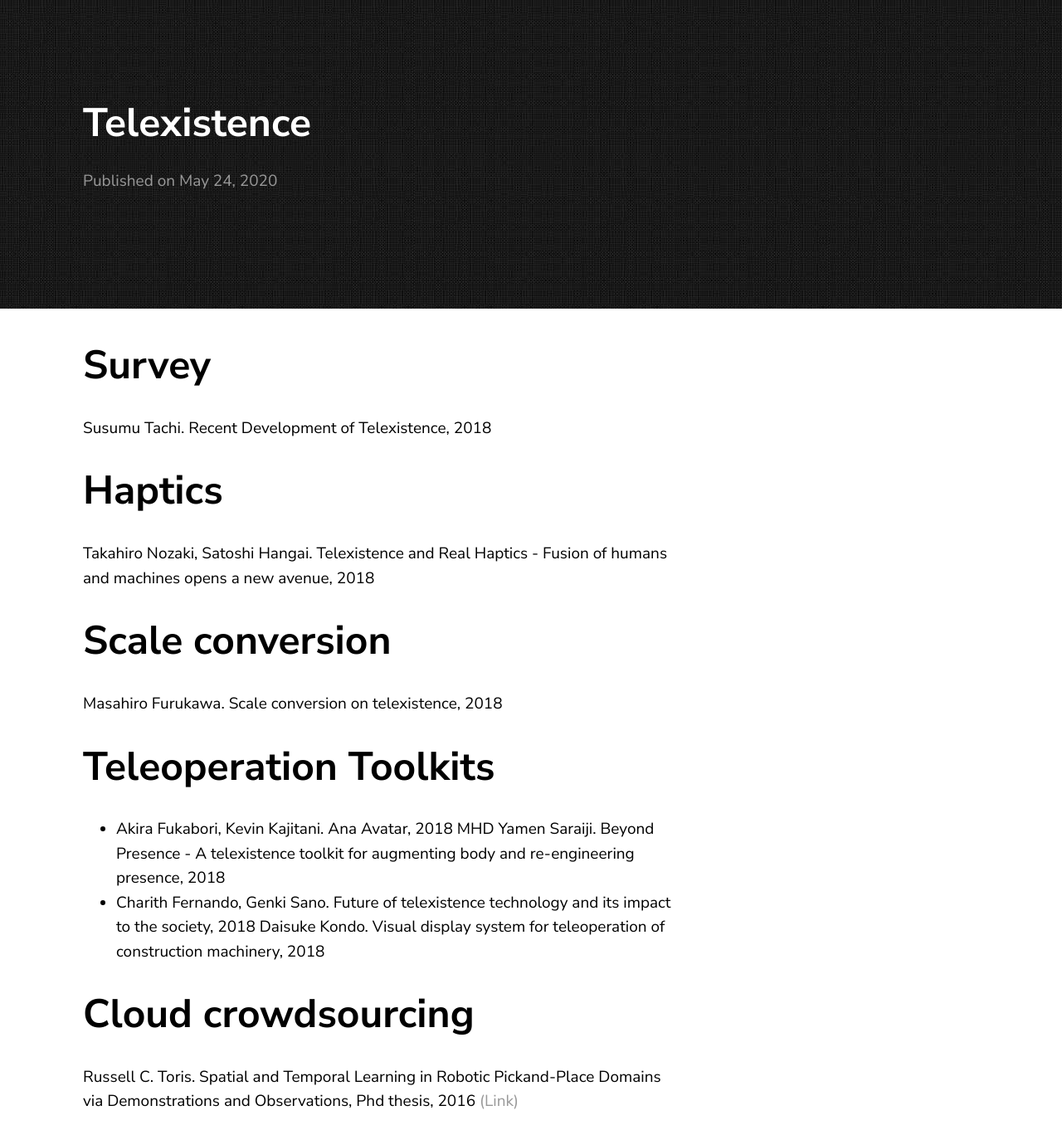
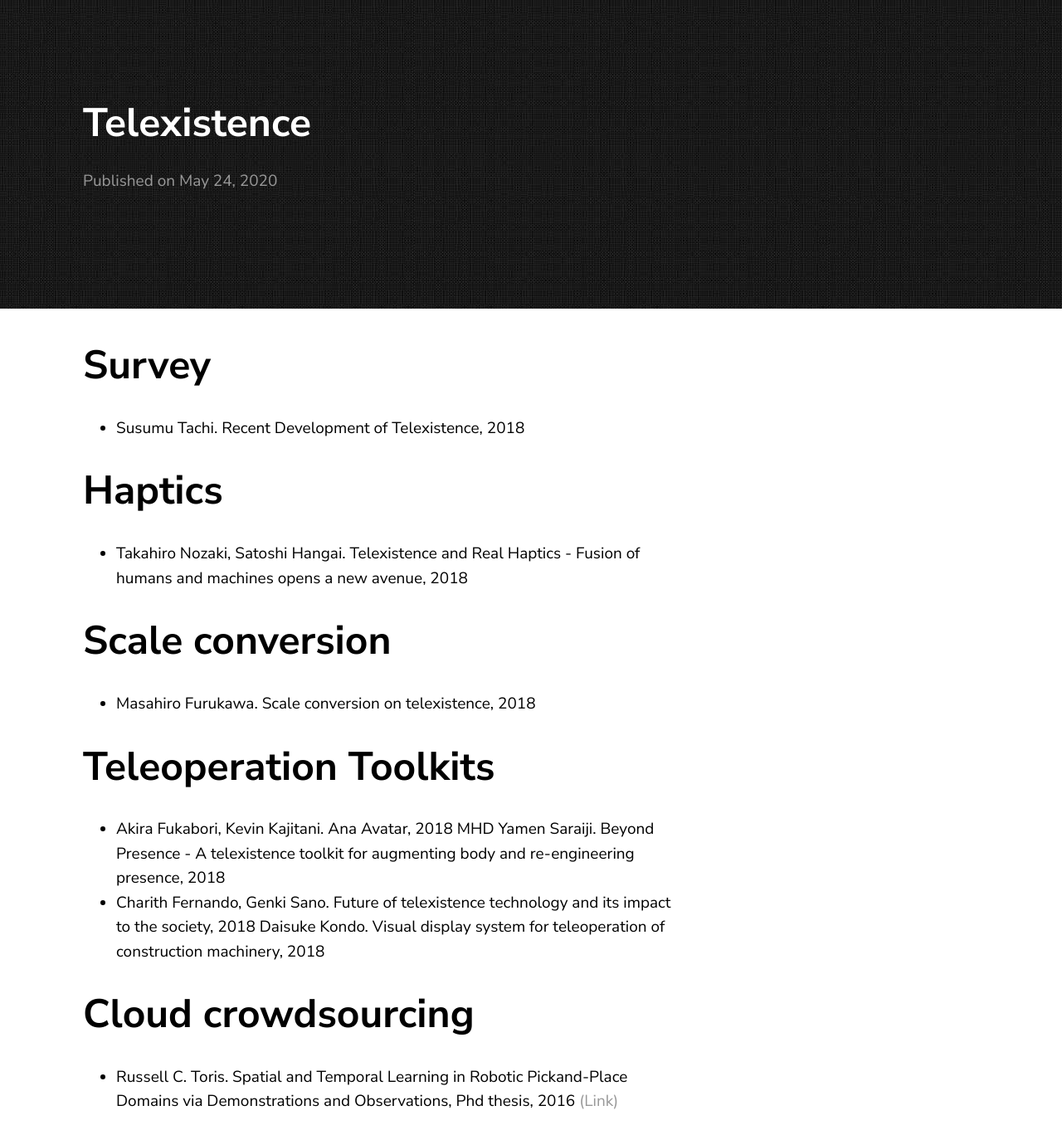
Before and after one commit to jluis9796/jluis9796.github.io, a Jekyll site: the page built from _posts/2020-05-24-telexistence.markdown, in a window 1280 px wide. Shown: the whole page at 83% size. Built offline with Jekyll 4.4.1, drawn with Linux system fonts in a browser that asks for light colours.

Commit message:
Update 2020-05-24-telexistence.markdown

```diff
--- a/_posts/2020-05-24-telexistence.markdown
+++ b/_posts/2020-05-24-telexistence.markdown
@@ -5,13 +5,13 @@ date:   2020-05-24 13:34:36 +0900
 ---
 
 # Survey
-Susumu Tachi. Recent Development of Telexistence, 2018
+* Susumu Tachi. Recent Development of Telexistence, 2018
 
 # Haptics
-Takahiro Nozaki, Satoshi Hangai. Telexistence and Real Haptics - Fusion of humans and machines opens a new avenue, 2018
+* Takahiro Nozaki, Satoshi Hangai. Telexistence and Real Haptics - Fusion of humans and machines opens a new avenue, 2018
 
 # Scale conversion
-Masahiro Furukawa. Scale conversion on telexistence, 2018
+* Masahiro Furukawa. Scale conversion on telexistence, 2018
 
 # Teleoperation Toolkits
 * Akira Fukabori, Kevin Kajitani. Ana Avatar, 2018
@@ -20,4 +20,4 @@ MHD Yamen Saraiji. Beyond Presence - A telexistence toolkit for augmenting body
 Daisuke Kondo. Visual display system for teleoperation of construction machinery, 2018
 
 # Cloud crowdsourcing
-Russell C. Toris. Spatial and Temporal Learning in Robotic Pickand-Place Domains via Demonstrations and Observations, Phd thesis, 2016 <a href= "https://digitalcommons.wpi.edu/cgi/viewcontent.cgi?article=1134&context=etd-dissertations" > (Link) </a>
+* Russell C. Toris. Spatial and Temporal Learning in Robotic Pickand-Place Domains via Demonstrations and Observations, Phd thesis, 2016 <a href= "https://digitalcommons.wpi.edu/cgi/viewcontent.cgi?article=1134&context=etd-dissertations" > (Link) </a>
```
